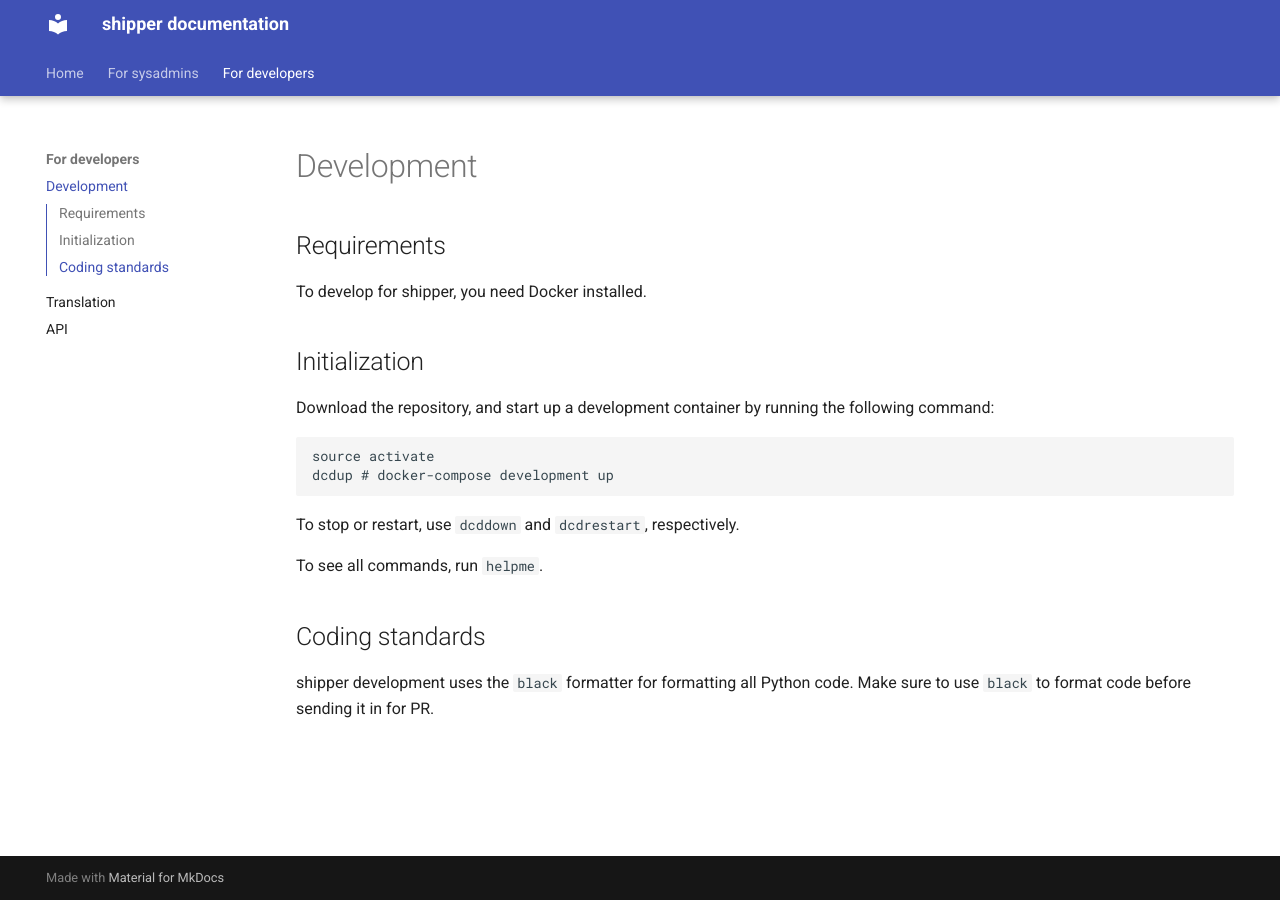
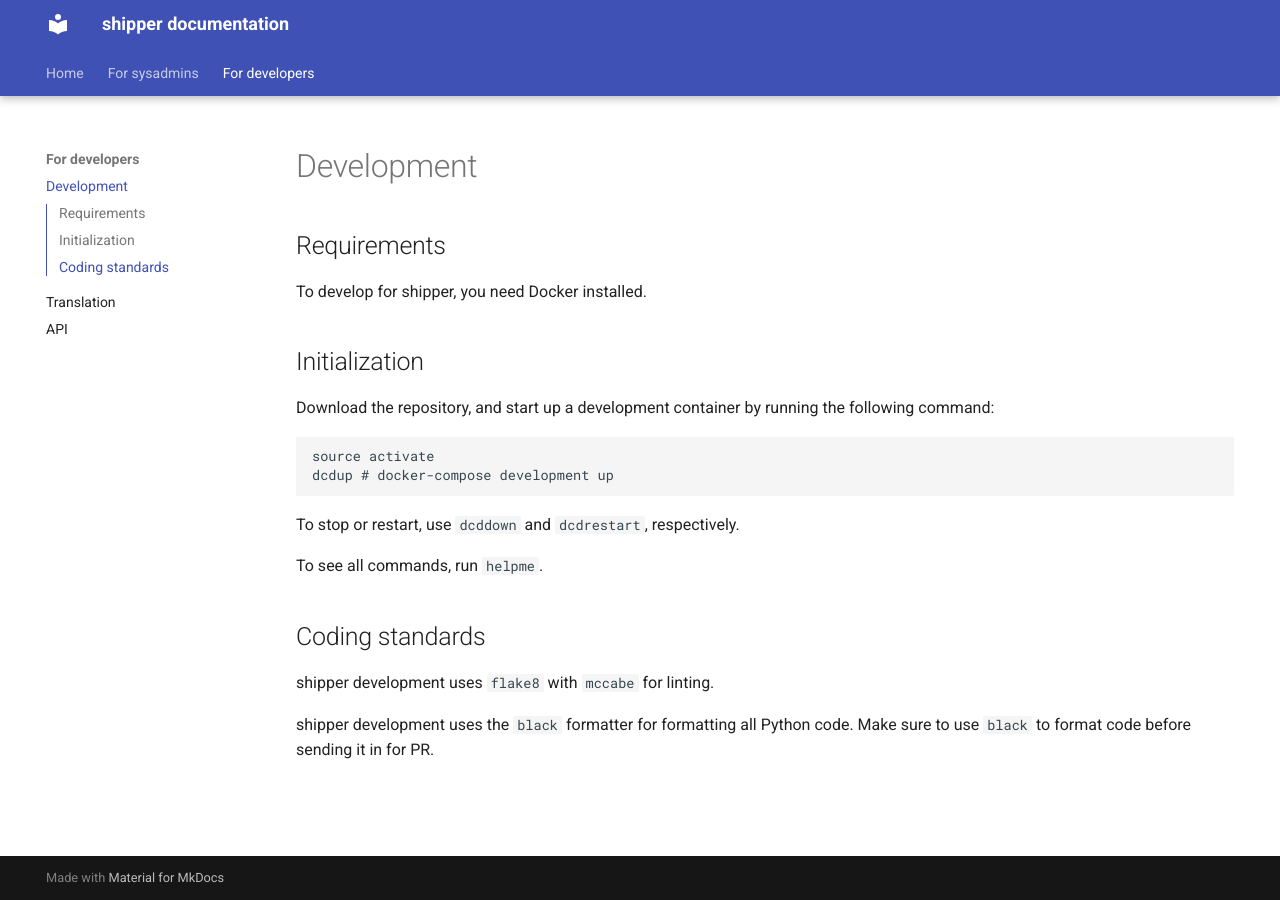
Before and after one commit to shipperstack/shipper, an MkDocs documentation site: the page built from docs/docs/developer/Development.md, in a window 1280 px wide. Built offline with MkDocs 1.6.1 and Material for MkDocs 9.7.7, drawn with Linux system fonts in a browser that asks for light colours; the version menu is left out.

Commit message:
docs: Development: add linting details

```diff
--- a/docs/docs/developer/Development.md
+++ b/docs/docs/developer/Development.md
@@ -19,4 +19,6 @@ To see all commands, run `helpme`.
 
 ## Coding standards
 
+shipper development uses `flake8` with `mccabe` for linting.
+
 shipper development uses the `black` formatter for formatting all Python code. Make sure to use `black` to format code before sending it in for PR.
```
